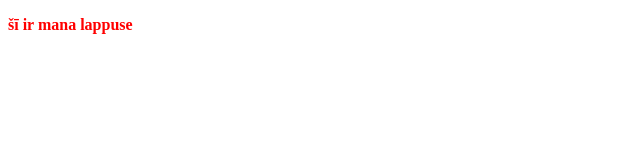
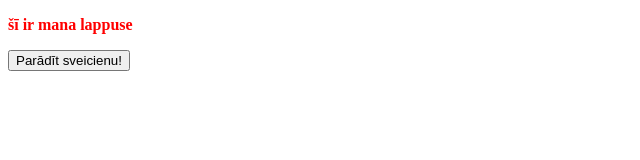
Before and after one commit to raivis-rasnacs/mana_lappuse, a plain HTML site: page index.html in a window 1280 px wide. Shown: the whole page, without its empty margins (0-640 px from the left). Drawn offline with Linux system fonts and the light colour scheme.

Commit message:
v0.3 skriptu fails ar sveicienu

```diff
--- a/index.html
+++ b/index.html
@@ -6,8 +6,13 @@
     <title>Document</title>
 
     <link rel="stylesheet" href="styles.css">
+    <script defer src="script.js"></script>
 </head>
 <body>
     <p>šī ir mana lappuse</p>
+    <button
+        onclick="showGreeting();">
+    Parādīt sveicienu!
+    </button>
 </body>
 </html>
--- /dev/null
+++ b/script.js
@@ -0,0 +1,3 @@
+function showGreeting() {
+    document.write("Esi sveicināts lapā!");
+}
```
